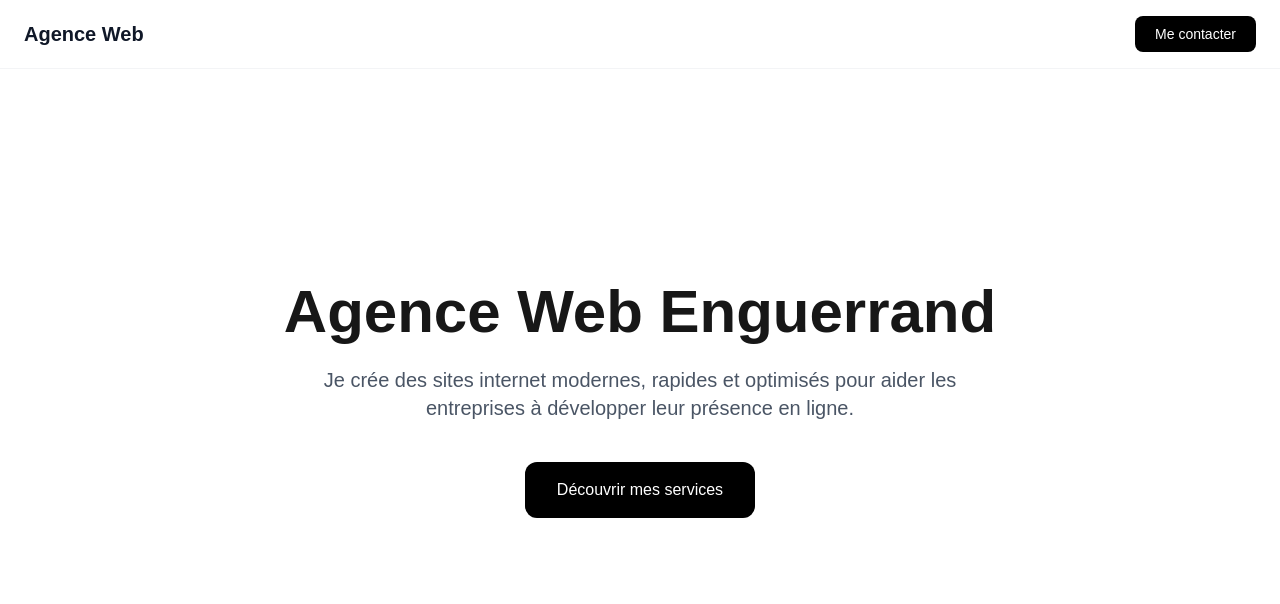
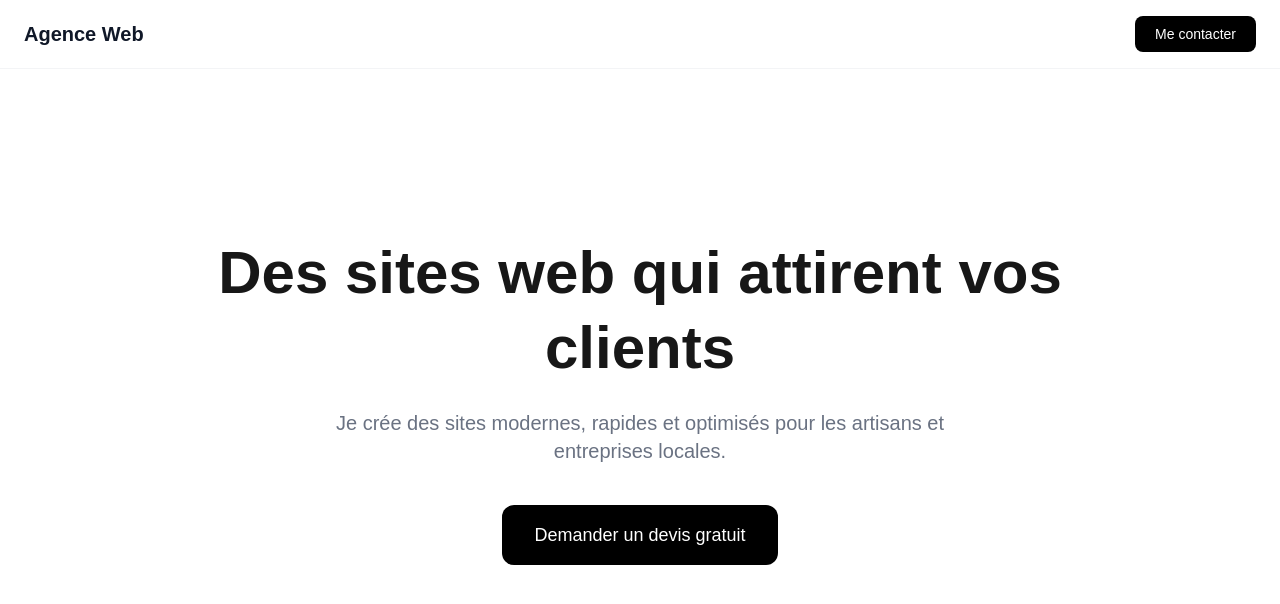
Before and after one commit to enguerrandbourghelle/agence-demo, a Next.js app: page / in a window 1280 px wide. Shown: the top 604 px of the page. Built offline with nearby package versions, Linux system fonts and the light colour scheme.

Commit message:
Hero : titre, sous-titre, bouton CTA

```diff
--- a/app/page.tsx
+++ b/app/page.tsx
@@ -1,23 +1,20 @@
 import Navbar from "../components/Navbar";
+
 export default function Home() {
   return (
     <main className="min-h-screen bg-white">
-<Navbar />
+      <Navbar />
       <section className="h-screen flex flex-col items-center justify-center text-center px-6">
-        <h1 className="text-6xl font-bold mb-6">
-          Agence Web Enguerrand
+        <h1 className="text-6xl font-bold mb-6 max-w-4xl leading-tight">
+          Des sites web qui attirent vos clients
         </h1>
-
-        <p className="text-xl text-gray-600 max-w-2xl">
-          Je crée des sites internet modernes, rapides et optimisés
-          pour aider les entreprises à développer leur présence en ligne.
+        <p className="text-xl text-gray-500 max-w-2xl mb-10">
+          Je crée des sites modernes, rapides et optimisés pour les artisans et entreprises locales.
         </p>
-
-        <button className="mt-10 rounded-xl bg-black px-8 py-4 text-white transition hover:bg-gray-800">
-          Découvrir mes services
-        </button>
+        <a href="#contact" className="bg-black text-white px-8 py-4 rounded-xl text-lg font-medium hover:bg-gray-800 transition">
+          Demander un devis gratuit
+        </a>
       </section>
-
     </main>
   );
 }
```
